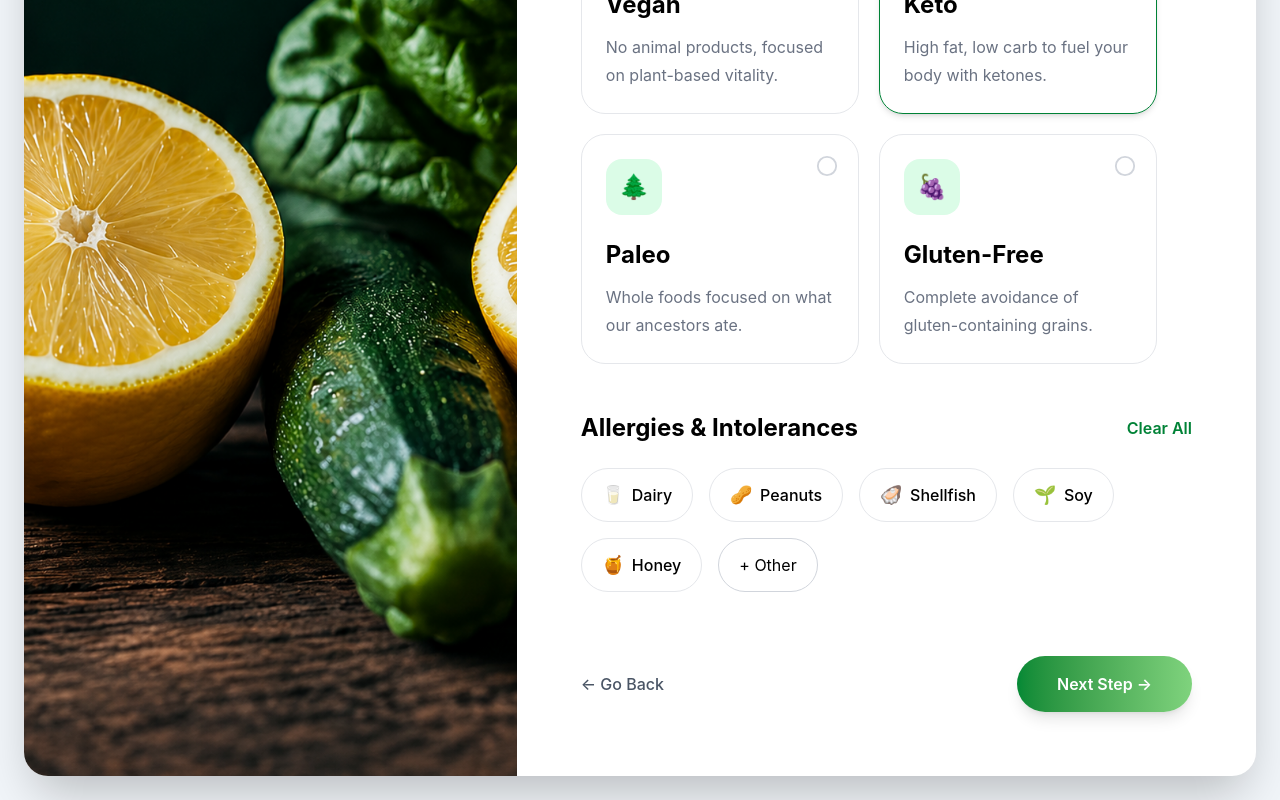
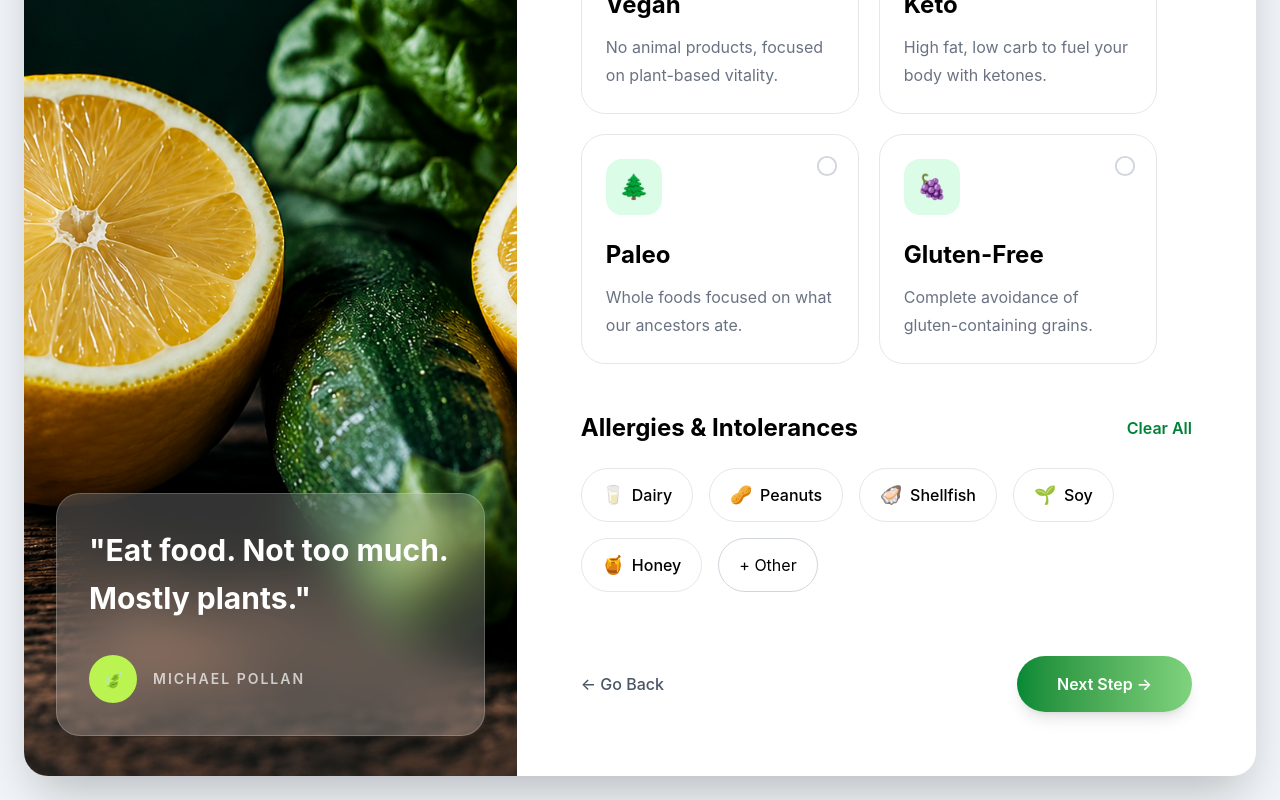
Before and after one commit to Janendrasingh/Vitals-Vitality, a React (Vite) app: page / in a window 1280 px wide. Both pictures are taken after a click on the button "Next Step →". Shown: the part 428-1228 px from the top of the page. Built offline with nearby package versions, Linux system fonts and the light colour scheme.

Commit message:
modifition of second page

```diff
--- a/src/App.jsx
+++ b/src/App.jsx
@@ -2,7 +2,7 @@ import { useState } from "react";
 
 import FirstStep from "./pages/FirstStep";
 import SecondStep from "./pages/SecondStep";
-import ThirdStep from "./pages/ThirdStep";
+//import ThirdStep from "./pages/ThirdStep";
 //import Summary from "./pages/Summary";
 
 export default function App() {
--- a/src/components/step2/DietSections.jsx
+++ b/src/components/step2/DietSections.jsx
@@ -25,7 +25,7 @@ export default function DietSection() {
     },
   ];
 
-  const [selected, setSelected] = useState(["Keto"]);
+  const [selected, setSelected] = useState([]);
 
   const toggleDiet = (diet) => {
     if (selected.includes(diet)) {
--- a/src/pages/SecondStep.jsx
+++ b/src/pages/SecondStep.jsx
@@ -5,29 +5,68 @@ import AllergySection from "../components/step2/AllergySection";
 
 import SecondStepImage from "../assets/SecondStepBG.png";
 
-export default function SecondStep({
-  step,
-  nextStep,
-  prevStep,
-}) {
+export default function SecondStep({ step, nextStep, prevStep }) {
   return (
     <div className="min-h-screen bg-slate-100 flex justify-center items-center p-6">
       <div className="w-full max-w-7xl bg-white rounded-3xl shadow-2xl overflow-hidden flex flex-col lg:flex-row">
-
         {/* ================= LEFT PANEL ================= */}
 
-        <div className="lg:w-2/5">
+        <div className="lg:w-2/5 relative overflow-hidden">
+          {/* Background Image */}
+
           <img
             src={SecondStepImage}
             alt="Healthy Food"
             className="w-full h-full object-cover"
           />
+
+          {/* Logo */}
+
+          <div className="absolute top-10 left-10">
+            <h1 className="text-4xl font-bold text-white italic">
+              Vitals & Vitality
+            </h1>
+          </div>
+
+          {/* Quote Card */}
+
+          <div
+            className="
+      absolute
+      bottom-10
+      left-8
+      right-8
+
+      rounded-3xl
+      p-8
+
+      backdrop-blur-xl
+      bg-white/20
+      border border-white/20
+      shadow-2xl
+    "
+          >
+            <h2 className="text-3xl font-bold text-white leading-relaxed">
+              "Eat food. Not too much. Mostly plants."
+            </h2>
+
+            <div className="flex items-center gap-4 mt-8">
+              <div className="w-12 h-12 rounded-full bg-lime-300 flex items-center justify-center text-black">
+                🍃
+              </div>
+
+              <div>
+                <p className="text-sm uppercase tracking-[2px] text-white/70 font-semibold">
+                  MICHAEL POLLAN
+                </p>
+              </div>
+            </div>
+          </div>
         </div>
 
         {/* ================= RIGHT PANEL ================= */}
 
         <div className="flex-1 p-8 md:p-12 lg:p-16">
-
           {/* Header */}
 
           <p className="uppercase tracking-[4px] text-[#BB8C5C] text-sm font-semibold">
@@ -35,11 +74,9 @@ export default function SecondStep({
           </p>
 
           <div className="flex justify-between items-start mt-2">
-
             <h1 className="text-4xl font-bold text-gray-900">
               Tailor Your Palette
             </h1>
-
           </div>
 
           {/* Progress */}
@@ -63,7 +100,6 @@ export default function SecondStep({
           {/* ================= BUTTONS ================= */}
 
           <div className="flex justify-between items-center mt-16">
-
             <button
               onClick={prevStep}
               className="text-gray-600 hover:text-green-600 font-medium transition"
@@ -72,11 +108,8 @@ export default function SecondStep({
             </button>
 
             <Button onClick={nextStep} />
-
           </div>
-
         </div>
-
       </div>
     </div>
   );
```
Lines whose indentation alone changed are shown as unchanged.
